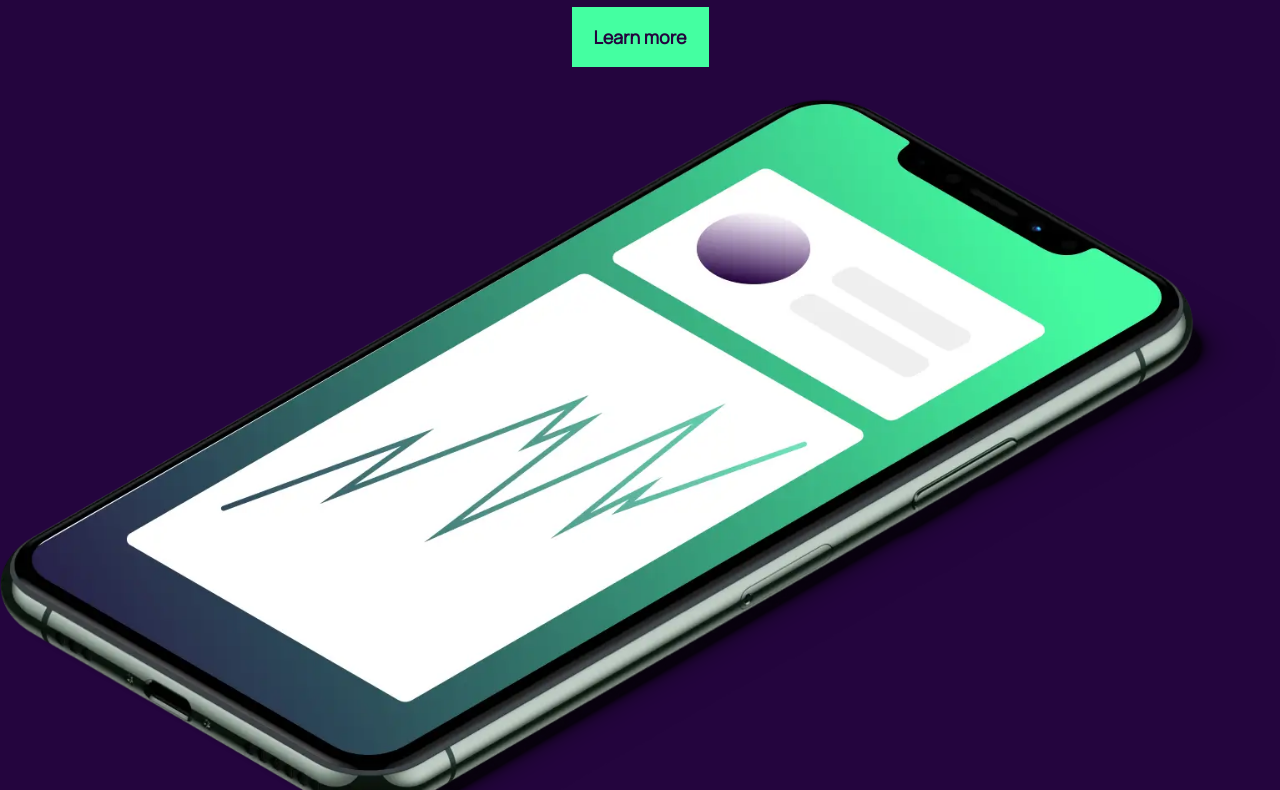
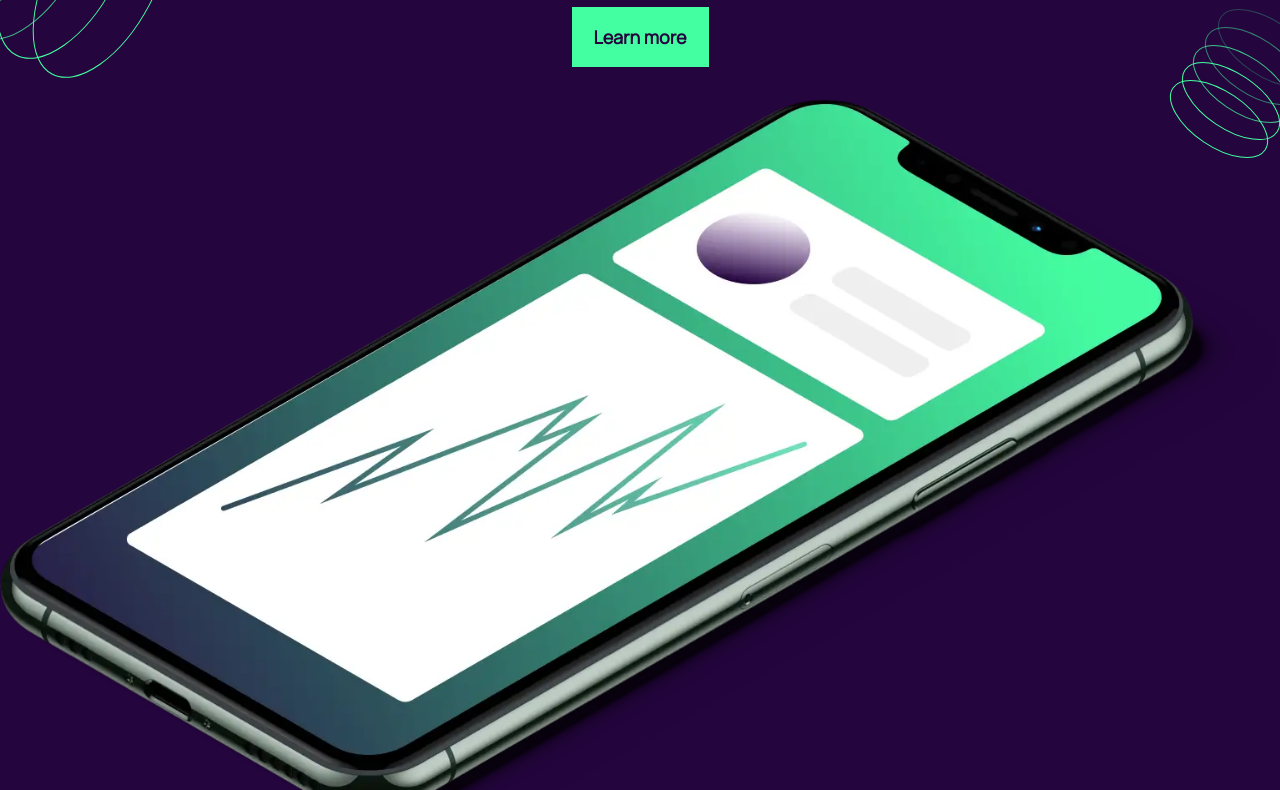
Before and after one commit to Allandrow/FEM-Workit_landing_page, a website: page index.html in a window 1280 px wide. Shown: the part 313-1103 px from the top of the page. Drawn offline with Linux system fonts and the light colour scheme.

Commit message:
:lipstick: Add hero icons

```diff
--- a/style.css
+++ b/style.css
@@ -113,6 +113,8 @@ a {
   text-align: center;
   padding-top: 2rem;
   gap: 2rem;
+  position: relative;
+  overflow: hidden;
 }
 
 h2 {
@@ -157,14 +159,37 @@ main a:hover {
   header > .wrap {
     padding: 2rem;
   }
+
+  .hero::before {
+    content: url('assets/images/bg-pattern-1.svg');
+    position: absolute;
+    left: -230px;
+    top: 0;
+  }
+
+  .hero::after {
+    content: url('/assets/images/bg-pattern-2.svg');
+    position: absolute;
+    right: -95px;
+    top: 20%;
+  }
 }
 
 @media screen and (min-width: 1110px) {
   body {
     --font-size-headingL: 80px;
   }
+
   header > .wrap {
     margin: 0 auto;
     max-width: 1110px;
   }
+
+  .hero::before {
+    left: -140px;
+  }
+
+  .hero::after {
+    right: -50px;
+  }
 }
```
